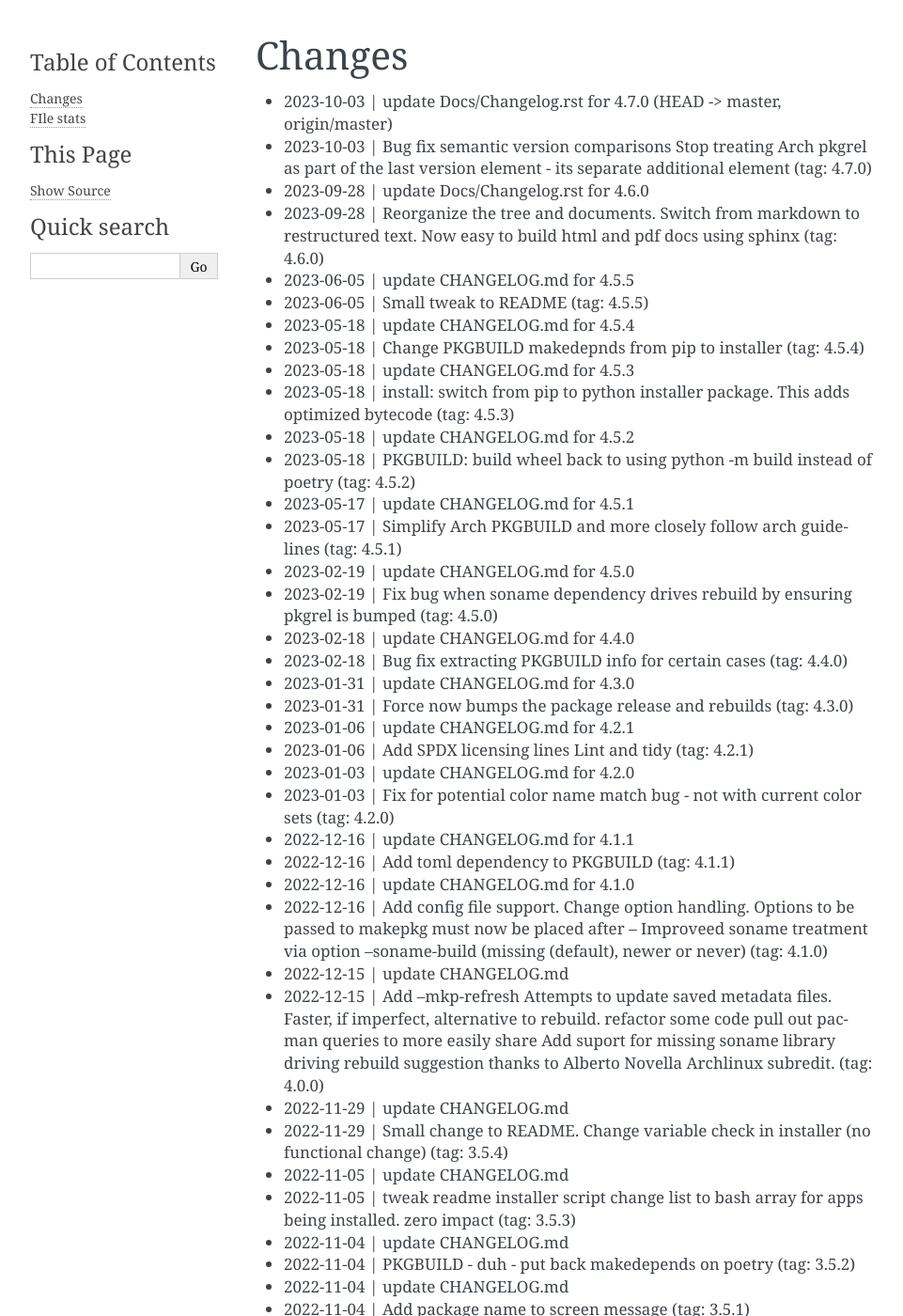
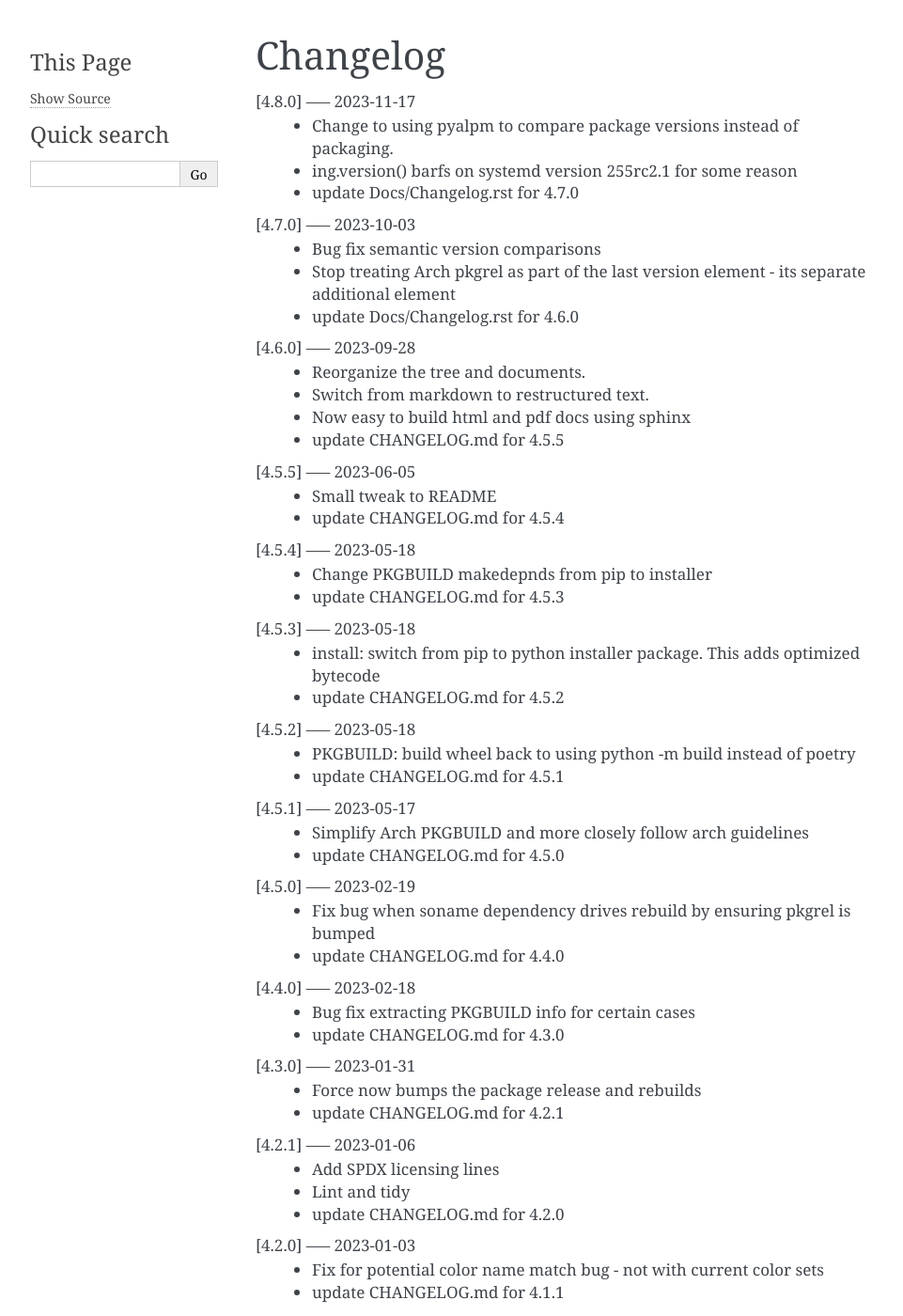
Before and after one commit to gene-git/Arch-mkpkg, a Sphinx documentation site: the page built from Docs/Changelog.rst, in a window 1280 px wide and 1400 px high. Shown: the whole window at 94% size, without its empty margins (148-1109 px from the left). Built offline with Sphinx 7.4.7, drawn with Linux system fonts in a browser that asks for light colours; pages that are not in the unit, such as notebooks, are missing from menus; some of the changed text lies outside the part shown.

Commit message:
update Docs/Changelog.rst Docs/mkpkg.pdf for 4.8.0

```diff
--- a/Docs/Changelog.rst
+++ b/Docs/Changelog.rst
@@ -1,154 +1,277 @@
-------------------------------
-Changes
-------------------------------
-* 2023-10-03 | update Docs/Changelog.rst for 4.7.0 (HEAD -> master, origin/master)
-* 2023-10-03 | Bug fix semantic version comparisons   Stop treating Arch pkgrel as part of the last version element - its separate additional element (tag: 4.7.0)
-* 2023-09-28 | update Docs/Changelog.rst for 4.6.0
-* 2023-09-28 | Reorganize the tree and documents. Switch from markdown to restructured text. Now easy to build html and pdf docs using sphinx (tag: 4.6.0)
-* 2023-06-05 | update CHANGELOG.md for 4.5.5
-* 2023-06-05 | Small tweak to README (tag: 4.5.5)
-* 2023-05-18 | update CHANGELOG.md for 4.5.4
-* 2023-05-18 | Change PKGBUILD makedepnds from pip to installer (tag: 4.5.4)
-* 2023-05-18 | update CHANGELOG.md for 4.5.3
-* 2023-05-18 | install: switch from pip to python installer package. This adds optimized bytecode (tag: 4.5.3)
-* 2023-05-18 | update CHANGELOG.md for 4.5.2
-* 2023-05-18 | PKGBUILD: build wheel back to using python -m build instead of poetry (tag: 4.5.2)
-* 2023-05-17 | update CHANGELOG.md for 4.5.1
-* 2023-05-17 | Simplify Arch PKGBUILD and more closely follow arch guidelines (tag: 4.5.1)
-* 2023-02-19 | update CHANGELOG.md for 4.5.0
-* 2023-02-19 | Fix bug when soname dependency drives rebuild by ensuring pkgrel is bumped (tag: 4.5.0)
-* 2023-02-18 | update CHANGELOG.md for 4.4.0
-* 2023-02-18 | Bug fix extracting PKGBUILD info for certain cases (tag: 4.4.0)
-* 2023-01-31 | update CHANGELOG.md for 4.3.0
-* 2023-01-31 | Force now bumps the package release and rebuilds (tag: 4.3.0)
-* 2023-01-06 | update CHANGELOG.md for 4.2.1
-* 2023-01-06 | Add SPDX licensing lines Lint and tidy (tag: 4.2.1)
-* 2023-01-03 | update CHANGELOG.md for 4.2.0
-* 2023-01-03 | Fix for potential color name match bug - not with current color sets (tag: 4.2.0)
-* 2022-12-16 | update CHANGELOG.md for 4.1.1
-* 2022-12-16 | Add toml dependency to PKGBUILD (tag: 4.1.1)
-* 2022-12-16 | update CHANGELOG.md for 4.1.0
-* 2022-12-16 | Add config file support.     Change option handling. Options to be passed to makepkg must now be placed after --     Improveed soname treatment via option --soname-build (missing (default), newer or never) (tag: 4.1.0)
-* 2022-12-15 | update CHANGELOG.md
-* 2022-12-15 | Add --mkp-refresh     Attempts to update saved metadata files. Faster, if imperfect, alternative to rebuild. refactor some code pull out pacman queries to more easily share Add suport for missing soname library driving rebuild     suggestion thanks to Alberto Novella Archlinux subredit. (tag: 4.0.0)
-* 2022-11-29 | update CHANGELOG.md
-* 2022-11-29 | Small change to README. Change variable check in installer (no functional change) (tag: 3.5.4)
-* 2022-11-05 | update CHANGELOG.md
-* 2022-11-05 | tweak readme installer script change list to bash array for apps being installed. zero impact (tag: 3.5.3)
-* 2022-11-04 | update CHANGELOG.md
-* 2022-11-04 | PKGBUILD - duh - put back makedepends on poetry (tag: 3.5.2)
-* 2022-11-04 | update CHANGELOG.md
-* 2022-11-04 | Add package name to screen message (tag: 3.5.1)
-* 2022-11-03 | update CHANGELOG.md
-* 2022-11-03 | bug fix incorrectly handling triggers pkg>xxx (tag: 3.5.0)
-* 2022-11-03 | update CHANGELOG.md
-* 2022-11-03 | Better handling of PKGBUILD syntax errors (tag: 3.4.0)
-* 2022-11-03 | update CHANGELOG.md
-* 2022-11-03 | unwind prev error check - needs more work (tag: 3.3.1)
-* 2022-11-03 | update CHANGELOG.md
-* 2022-11-03 | Additional check for errors when sourcing PKGBUILD (tag: 3.3.0)
-* 2022-10-31 | update CHANGELOG.md
-* 2022-10-31 | typo - so sorry (tag: 3.2.0)
-* 2022-10-31 | update CHANGELOG.md
-* 2022-10-31 | Add more aliases of First_N for version comparisons (micro, serial) Change build from poetry/pip to python -m build/installer (tag: 3.1.0)
-* 2022-10-30 | update CHANGELOG.md
-* 2022-10-30 | update CHANGELOG.md (tag: 3.0.0)
-* 2022-10-30 | Add epoch support - needs wider testing
-* 2022-10-26 | update changelog
-* 2022-10-26 | bug fix for _mkpkg_depends_files - silly typo (tag: 2.5.0)
-* 2022-10-24 | CHANGELOG.md
-* 2022-10-24 | update pyproject.toml vers (tag: 2.4.1)
-* 2022-10-24 | update changelog
-* 2022-10-24 | oops - accidently left debugger on! (tag: 2.4.0)
-* 2022-10-24 | update changelog
-* 2022-10-24 | Fix bug parsion <package> >= xxx.  Greater than is fine. (tag: 2.3.6)
-* 2022-10-23 | update changelog
-* 2022-10-23 | avoid all but tag in pkgver() update pyproject.toml vers (tag: 2.3.5)
-* 2022-10-23 | update changelog
-* 2022-10-23 | PKGBUILD - remove tag= now that pgkver() is getting latest tag (tag: 2.3.4)
-* 2022-10-23 | PKGBUILD now builds latest release tag (tag: 2.3.3)
-* 2022-10-14 | update changelog
-* 2022-10-14 | Add comment about being fast
-* 2022-10-14 | update changelog
-* 2022-10-14 | Improve PKGBUILD for aur as per comments update pyproject.toml version Clean the dist directory before doing poetry build (tag: 2.3.2)
-* 2022-10-14 | fix python depends version > 3.9
-* 2022-10-13 | Add makedepends packages in aur PKGBUILD
-* 2022-10-13 | fix comment
-* 2022-10-13 | add aur comment
-* 2022-10-13 | update changelog
-* 2022-10-13 | Update readme with link to AUR for mkpkg Change PKGBUILD for AUR (tag: 2.3.1)
-* 2022-10-13 | little word smithing on readme
-* 2022-10-13 | Clean up some comments
-* 2022-10-13 | readme word smithing
-* 2022-10-13 | update changelog
-* 2022-10-13 | In the event mkpkg_depends / mkpkg_depends_files are absent, no longer fall back to use makedepends unless turned on with the --mkp-use_makedepends option (tag: 2.3.0)
-* 2022-10-13 | update changelog
-* 2022-10-13 | Bug fix for _mkpkg_depends_files (tag: 2.2.1)
-* 2022-10-13 | better packge description in PKGBUILD
-* 2022-10-13 | readme markdown missed 2 spaces for newline
-* 2022-10-13 | Readme - markdown requires escape for underscore
-* 2022-10-13 | update CHANGELOG.md
-* 2022-10-13 | Change PKGBUILD variables to have leading "_" to follow arch packaging guidelines Code is backward compatible and will work with or without the _ New names are: _mkpkg_depends and _mkpkg_depends_files (tag: 2.2.0)
-* 2022-10-13 | update changelog
-* 2022-10-13 | more readme tweaks
-* 2022-10-13 | update changelog
-* 2022-10-13 | Provide sample PKGBUILD to build mkpkg (tag: 2.1.1)
-* 2022-10-13 | update changelog
-* 2022-10-13 | typo in readme
-* 2022-10-13 | update changelog
-* 2022-10-13 | README tweak to explain "patch" being same as "First_3" for version triggers
-* 2022-10-13 | update CHANGELOG.md
-* 2022-10-13 | Enhance version triggers to handle version with more than 3 elements (tag: 2.1.0)
-* 2022-10-12 | update changelog
-* 2022-10-12 | readme tweaks
-* 2022-10-12 | update CHANGELOG
-* 2022-10-12 | update changelog (tag: 2.0.1)
-* 2022-10-12 | remove unused from do-install
-* 2022-10-12 | update CHANGELOG
-* 2022-10-12 | tweak readme
-* 2022-10-12 | update changelog
-* 2022-10-12 | Reorganize directory structure and use poetry for packaging. Add support for triggers now based on semantic versions. e.g python>3.12 or python>minor - where minor triggers build if major.minor version of dependency package is greater than that used when it was last built. (tag: 2.0.0)
-* 2022-10-12 | Reorganize source tree
-* 2022-09-28 | Update changelog
-* 2022-09-28 | tweak readme little more
-* 2022-09-28 | update Changelog
-* 2022-09-28 | Tweak README
-* 2022-09-22 | tweak README
-* 2022-09-22 | Update Changelog (tag: 1.3.1)
-* 2022-09-22 | Add CVE-2022-36113 as example of build tool danger
-* 2022-09-18 | Update Changelog
-* 2022-09-18 | Add Changelog
-* 2022-09-07 | fix out of date comment in mkpkg.py (tag: 1.3.0)
-* 2022-09-07 | fix little markdown issue
-* 2022-09-06 | tweak readme format
-* 2022-09-06 | Add support for trigger files : mkpkg_depends_files (tag: 1.2.0)
-* 2022-09-06 | add README discssion comment
-* 2022-09-04 | lint picking
-* 2022-09-04 | Add comment in README
-* 2022-09-04 | few more README tweaks
-* 2022-09-04 | tidy message output (tag: 1.1.1)
-* 2022-09-04 | typo
-* 2022-09-04 | Little tidy on README
-* 2022-09-04 | Handle edge case when PKGBUILD hand edited (tag: 1.1.0)
-* 2022-09-04 | Bug fix for case when override mkpkg_depends set to empty set
-* 2022-09-03 | Now that we implemented mkpkg_depends, remove some readme comments (tag: 1.0.5)
-* 2022-09-03 | typo
-* 2022-09-03 | minor README tweak
-* 2022-09-03 | Fix typo (resolves issue #1) and tweak README
-* 2022-09-03 | fix section numbers in README (tag: 1.0.4)
-* 2022-09-03 | Support mkpkg_depends overriding makepends - gives full control to user (tag: 1.0.3)
-* 2022-09-03 | README use lower case for mkpkg (tag: 1.0.2)
-* 2022-09-03 | Tidy couple comments (tag: 1.0.1)
-* 2022-09-03 | Initial Revision of mkpkg. mkpkg builds Arch packages and rebuilds them whenever a make dependency is more recent than the last package (tag: 1.0.0)
+Changelog
+=========
 
-------------------------------
-FIle stats
-------------------------------
- Docs/Changelog.rst               | 419 ++++++++++++++-------------------------
- Docs/conf.py                     |   2 +-
- Docs/mkpkg.pdf                   |   1 -
- README.rst                       |   6 +-
- packaging/PKGBUILD               |   4 +-
- pyproject.toml                   |   2 +-
- src/mkpkg/lib/version_compare.py |  13 +-
- 7 files changed, 162 insertions(+), 285 deletions(-)
+[4.8.0] ----- 2023-11-17
+ * Change to using pyalpm to compare package versions instead of packaging.
+ * ing.version() barfs on systemd version 255rc2.1 for some reason
+ * update Docs/Changelog.rst for 4.7.0
+
+[4.7.0] ----- 2023-10-03
+ * Bug fix semantic version comparisons
+ * Stop treating Arch pkgrel as part of the last version element - its separate additional element
+ * update Docs/Changelog.rst for 4.6.0
+
+[4.6.0] ----- 2023-09-28
+ * Reorganize the tree and documents.
+ * Switch from markdown to restructured text.
+ * Now easy to build html and pdf docs using sphinx
+ * update CHANGELOG.md for 4.5.5
+
+[4.5.5] ----- 2023-06-05
+ * Small tweak to README
+ * update CHANGELOG.md for 4.5.4
+
+[4.5.4] ----- 2023-05-18
+ * Change PKGBUILD makedepnds from pip to installer
+ * update CHANGELOG.md for 4.5.3
+
+[4.5.3] ----- 2023-05-18
+ * install: switch from pip to python installer package. This adds optimized bytecode
+ * update CHANGELOG.md for 4.5.2
+
+[4.5.2] ----- 2023-05-18
+ * PKGBUILD: build wheel back to using python -m build instead of poetry
+ * update CHANGELOG.md for 4.5.1
+
+[4.5.1] ----- 2023-05-17
+ * Simplify Arch PKGBUILD and more closely follow arch guidelines
+ * update CHANGELOG.md for 4.5.0
+
+[4.5.0] ----- 2023-02-19
+ * Fix bug when soname dependency drives rebuild by ensuring pkgrel is bumped
+ * update CHANGELOG.md for 4.4.0
+
+[4.4.0] ----- 2023-02-18
+ * Bug fix extracting PKGBUILD info for certain cases
+ * update CHANGELOG.md for 4.3.0
+
+[4.3.0] ----- 2023-01-31
+ * Force now bumps the package release and rebuilds
+ * update CHANGELOG.md for 4.2.1
+
+[4.2.1] ----- 2023-01-06
+ * Add SPDX licensing lines
+ * Lint and tidy
+ * update CHANGELOG.md for 4.2.0
+
+[4.2.0] ----- 2023-01-03
+ * Fix for potential color name match bug - not with current color sets
+ * update CHANGELOG.md for 4.1.1
+
+[4.1.1] ----- 2022-12-16
+ * Add toml dependency to PKGBUILD
+ * update CHANGELOG.md for 4.1.0
+
+[4.1.0] ----- 2022-12-16
+ * Add config file support.
+ * Change option handling. Options to be passed to makepkg must now be placed after --
+ * Improveed soname treatment via option --soname-build (missing (default), newer or never)
+ * update CHANGELOG.md
+
+[4.0.0] ----- 2022-12-15
+ * Add --mkp-refresh
+ * Attempts to update saved metadata files. Faster, if imperfect, alternative to rebuild.
+ * refactor some code
+ * pull out pacman queries to more easily share
+ * Add suport for missing soname library driving rebuild
+ * suggestion thanks to Alberto Novella Archlinux subredit.
+ * update CHANGELOG.md
+
+[3.5.4] ----- 2022-11-29
+ * Small change to README.
+ * Change variable check in installer (no functional change)
+ * update CHANGELOG.md
+
+[3.5.3] ----- 2022-11-05
+ * tweak readme
+ * installer script change list to bash array for apps being installed. zero impact
+ * update CHANGELOG.md
+
+[3.5.2] ----- 2022-11-04
+ * PKGBUILD - duh - put back makedepends on poetry
+ * update CHANGELOG.md
+
+[3.5.1] ----- 2022-11-04
+ * Add package name to screen message
+ * update CHANGELOG.md
+
+[3.5.0] ----- 2022-11-03
+ * bug fix incorrectly handling triggers pkg>xxx
+ * update CHANGELOG.md
+
+[3.4.0] ----- 2022-11-03
+ * Better handling of PKGBUILD syntax errors
+ * update CHANGELOG.md
+
+[3.3.1] ----- 2022-11-03
+ * unwind prev error check - needs more work
+ * update CHANGELOG.md
+
+[3.3.0] ----- 2022-11-03
+ * Additional check for errors when sourcing PKGBUILD
+ * update CHANGELOG.md
+
+[3.2.0] ----- 2022-10-31
+ * typo - so sorry
+ * update CHANGELOG.md
+
+[3.1.0] ----- 2022-10-31
+ * Add more aliases of First_N for version comparisons (micro, serial)
+ * Change build from poetry/pip to python -m build/installer
+ * update CHANGELOG.md
+
+[3.0.0] ----- 2022-10-30
+ * update CHANGELOG.md
+ * Add epoch support - needs wider testing
+ * update changelog
+
+[2.5.0] ----- 2022-10-26
+ * bug fix for _mkpkg_depends_files - silly typo
+ * CHANGELOG.md
+
+[2.4.1] ----- 2022-10-24
+ * update pyproject.toml vers
+ * update changelog
+
+[2.4.0] ----- 2022-10-24
+ * oops - accidently left debugger on!
+ * update changelog
+
+[2.3.6] ----- 2022-10-24
+ * Fix bug parsion <package> >= xxx.  Greater than is fine.
+ * update changelog
+
+[2.3.5] ----- 2022-10-23
+ * avoid all but tag in pkgver()
+ * update pyproject.toml vers
+ * update changelog
+
+[2.3.4] ----- 2022-10-23
+ * PKGBUILD - remove tag= now that pgkver() is getting latest tag
+
+[2.3.3] ----- 2022-10-23
+ * PKGBUILD now builds latest release tag
+ * update changelog
+ * Add comment about being fast
+ * update changelog
+
+[2.3.2] ----- 2022-10-14
+ * Improve PKGBUILD for aur as per comments
+ * update pyproject.toml version
+ * Clean the dist directory before doing poetry build
+ * fix python depends version > 3.9
+ * Add makedepends packages in aur PKGBUILD
+ * fix comment
+ * add aur comment
+ * update changelog
+
+[2.3.1] ----- 2022-10-13
+ * Update readme with link to AUR for mkpkg
+ * Change PKGBUILD for AUR
+ * little word smithing on readme
+ * Clean up some comments
+ * readme word smithing
+ * update changelog
+
+[2.3.0] ----- 2022-10-13
+ * In the event mkpkg_depends / mkpkg_depends_files are absent,
+ * no longer fall back to use makedepends unless turned on with the --mkp-use_makedepends option
+ * update changelog
+
+[2.2.1] ----- 2022-10-13
+ * Bug fix for _mkpkg_depends_files
+ * better packge description in PKGBUILD
+ * readme markdown missed 2 spaces for newline
+ * Readme - markdown requires escape for underscore
+ * update CHANGELOG.md
+
+[2.2.0] ----- 2022-10-13
+ * Change PKGBUILD variables to have leading "_" to follow arch packaging guidelines
+ * Code is backward compatible and will work with or without the _
+ * New names are: _mkpkg_depends and _mkpkg_depends_files
+ * update changelog
+ * more readme tweaks
+ * update changelog
+
+[2.1.1] ----- 2022-10-13
+ * Provide sample PKGBUILD to build mkpkg
+ * update changelog
+ * typo in readme
+ * update changelog
+ * README tweak to explain "patch" being same as "First_3" for version triggers
+ * update CHANGELOG.md
+
+[2.1.0] ----- 2022-10-13
+ * Enhance version triggers to handle version with more than 3 elements
+ * update changelog
+ * readme tweaks
+ * update CHANGELOG
+
+[2.0.1] ----- 2022-10-12
+ * update changelog
+ * remove unused from do-install
+ * update CHANGELOG
+ * tweak readme
+ * update changelog
+
+[2.0.0] ----- 2022-10-12
+ * Reorganize directory structure and use poetry for packaging.
+ * Add support for triggers now based on semantic versions.
+ * e.g python>3.12 or python>minor - where minor triggers build if
+ * major.minor version of dependency package is greater than that used when
+ * it was last built.
+ * Reorganize source tree
+ * Update changelog
+ * tweak readme little more
+ * update Changelog
+ * Tweak README
+ * tweak README
+
+[1.3.1] ----- 2022-09-22
+ * Update Changelog
+ * Add CVE-2022-36113 as example of build tool danger
+ * Update Changelog
+ * Add Changelog
+
+[1.3.0] ----- 2022-09-07
+ * fix out of date comment in mkpkg.py
+ * fix little markdown issue
+ * tweak readme format
+
+[1.2.0] ----- 2022-09-06
+ * Add support for trigger files : mkpkg_depends_files
+ * add README discssion comment
+ * lint picking
+ * Add comment in README
+ * few more README tweaks
+
+[1.1.1] ----- 2022-09-04
+ * tidy message output
+ * typo
+ * Little tidy on README
+
+[1.1.0] ----- 2022-09-04
+ * Handle edge case when PKGBUILD hand edited
+ * Bug fix for case when override mkpkg_depends set to empty set
+
+[1.0.5] ----- 2022-09-03
+ * Now that we implemented mkpkg_depends, remove some readme comments
+ * typo
+ * minor README tweak
+ * Fix typo (resolves issue #1) and tweak README
+
+[1.0.4] ----- 2022-09-03
+ * fix section numbers in README
+
+[1.0.3] ----- 2022-09-03
+ * Support mkpkg_depends overriding makepends - gives full control to user
+
+[1.0.2] ----- 2022-09-03
+ * README use lower case for mkpkg
+
+[1.0.1] ----- 2022-09-03
+ * Tidy couple comments
+
+[1.0.0] ----- 2022-09-03
+ * Initial Revision of mkpkg.
+ * mkpkg builds Arch packages and rebuilds them whenever a make dependency is more recent than the last package
```
Also changed, not shown: 1 other file.
